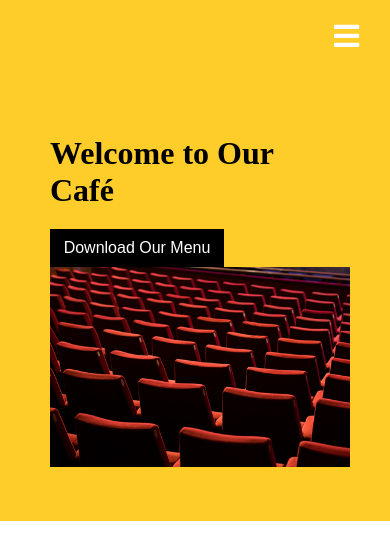
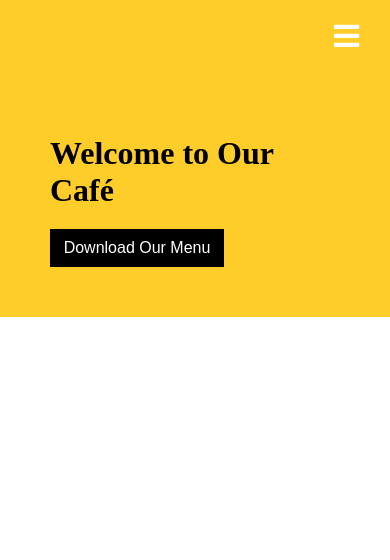
Before and after one commit to ElviraSidorenko/react-app-cinema, a React (Create React App) app: page /cafe in a window 390 px wide. Shown: the top 560 px of the page. Built offline with nearby package versions, Linux system fonts and the light colour scheme.

Commit message:
Responsive design for mobile device

```diff
--- a/src/App.css
+++ b/src/App.css
@@ -18,11 +18,11 @@
   display: flex;
   flex-wrap: wrap;
   align-items: center;
-  justify-content: space-between;
+
 }
 
 .hero-text {
-  flex: 2;
+  flex: 1;
 }
 
 .hero-text h1 {
@@ -42,10 +42,25 @@
 
 .hero-image {
   flex: 1;
-  min-width: 300px;
 }
 
 .hero-image img {
   max-width: 100%;
   height: auto;
 }
+
+/* Responsive design for mobile devices */
+@media (max-width: 768px) {
+  .hero-content {
+    flex-direction: column;
+  }
+  .hero-text,
+  .hero-image {
+    flex: none;
+    width: 100%;
+  }
+
+  .hero-image {
+    display: none;
+  }
+}
--- a/src/components/Navbar/NavbarElements.js
+++ b/src/components/Navbar/NavbarElements.js
@@ -17,10 +17,10 @@
     flex-direction: column; // Stack links vertically on mobile
     width: 100%; // Take full width
     position: absolute; // Position it on top of everything else
-    top: 85px; // Adjust based on your Nav height
+    top: 5rem;
     left: 0;
     background-color: #ffcd29;
-    z-index: 10; // Ensure it's above other content
+    z-index: 10;
   }
 `;
 
```
